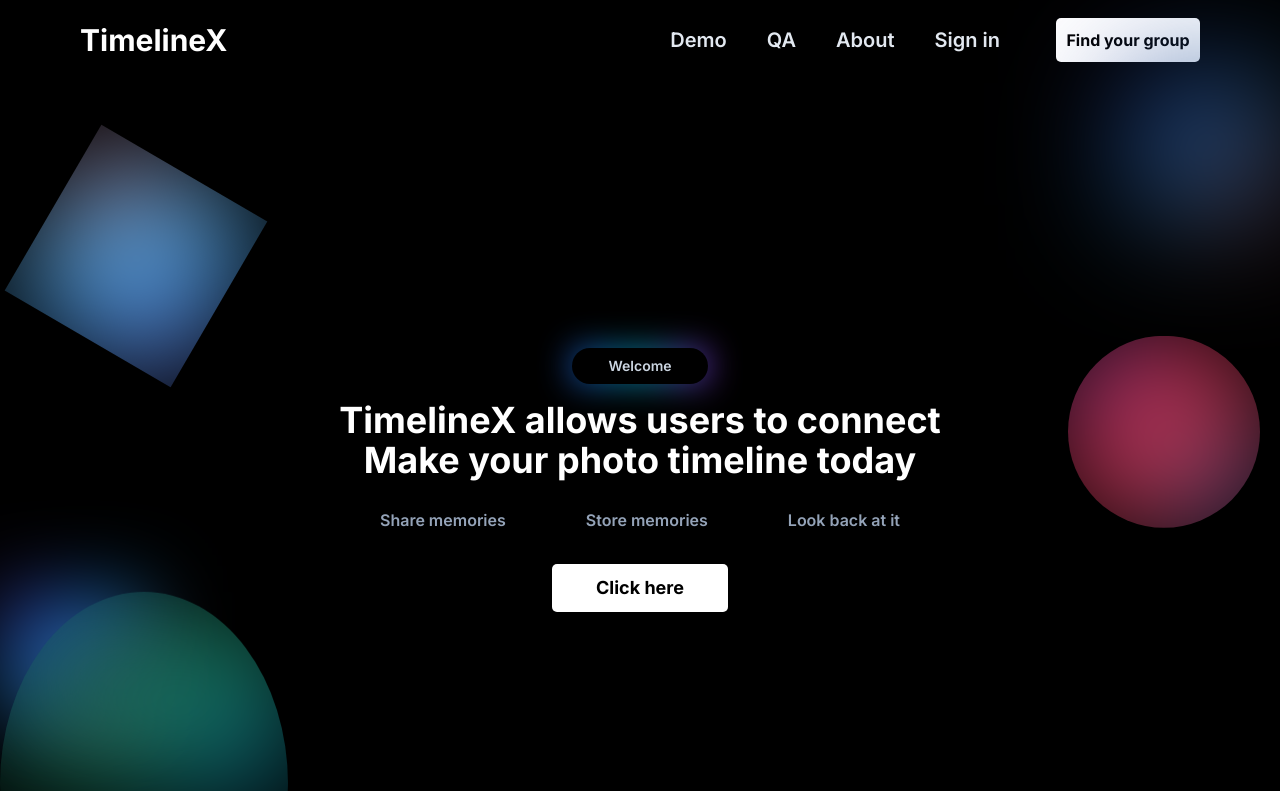
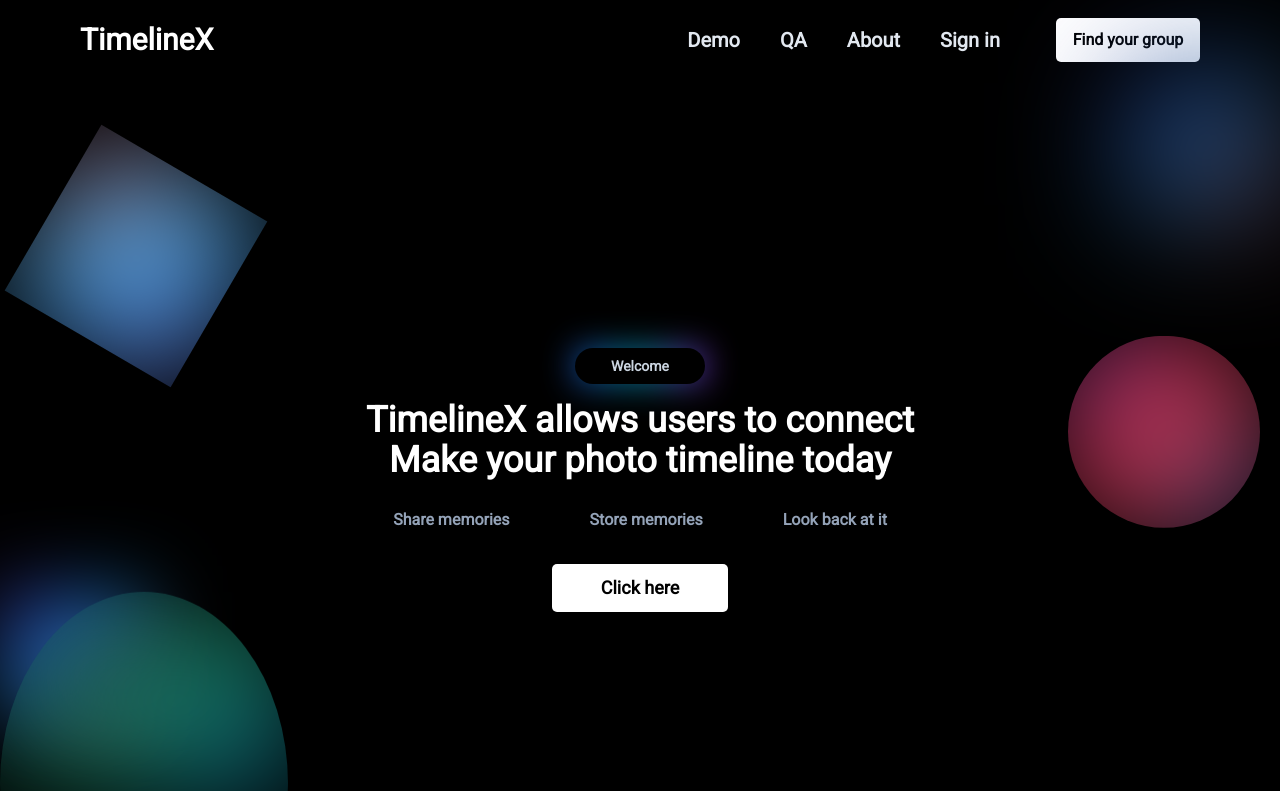
Before and after one commit to Bifrost-Builders/MyndaAlbum-appid, a Next.js app in the folder my-app/: page / in a window 1280 px wide. Shown: the top 791 px of the page. Built offline with nearby package versions, Linux system fonts and the light colour scheme; no server answers.

Commit message:
font add

```diff
--- a/my-app/src/app/layout.tsx
+++ b/my-app/src/app/layout.tsx
@@ -1,11 +1,11 @@
 import type { Metadata } from "next";
-import Header from "./components/header/header";
-import { Inter } from "next/font/google";
+import { Roboto } from "next/font/google";
 import "./globals.css";
 
-const inter = Inter({ subsets: ["latin"] });
-
-
+const roboto = Roboto({
+  weight: '400',
+  subsets: ['latin'],
+})
 
 export const metadata: Metadata = {
   title: "Create Next App",
@@ -17,9 +17,10 @@
 }: Readonly<{
   children: React.ReactNode;
 }>) {
+
   return (
     <html lang="en">
-      <body className={inter.className} >
+      <body className={roboto.className}>
         {children}
       </body>
     </html>
--- a/my-app/src/app/lib/scripts.ts
+++ b/my-app/src/app/lib/scripts.ts
@@ -3,7 +3,6 @@
 import { getDatabase,ref, child, get } from "firebase/database";
 import { initializeApp } from 'firebase/app';
 import { firebaseConfig } from "@/app/firebase/firebaseConfig"
-
 const firebaseApp = initializeApp(firebaseConfig);
 
 export function readFromFirebase() {
```
